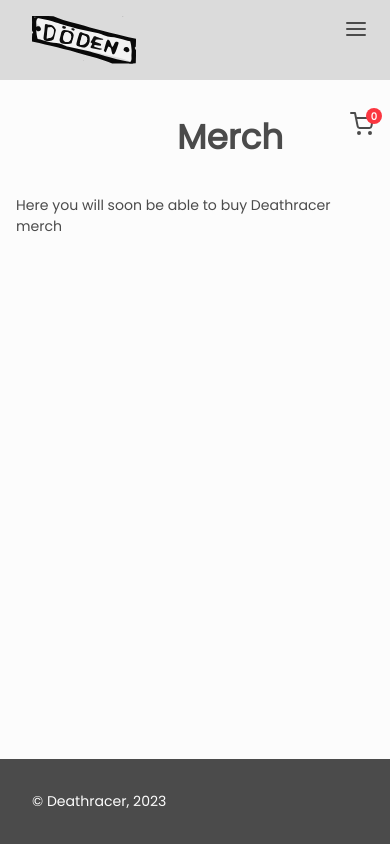
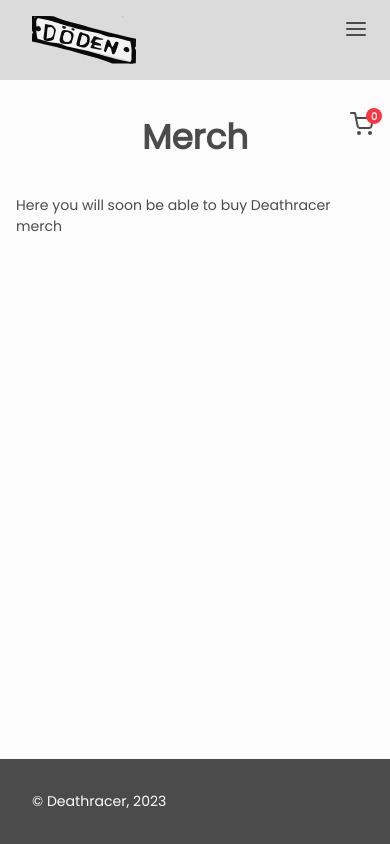
Before and after one commit to sarablom/deathracer, a Next.js app: page /merch in a window 390 px wide. Built offline with nearby package versions, Linux system fonts and the light colour scheme.

Commit message:
update positioning on mobile devices

```diff
--- a/src/app/StyledComponents.ts
+++ b/src/app/StyledComponents.ts
@@ -7,7 +7,6 @@ export const CarImage = styled(Image)`
 	width: 80%;
 	max-width: 750px;
 	height: fit-content;
-	margin: 0 auto;
 
 	@keyframes drivinFromRight {
 		from {
--- a/src/app/merch/page.tsx
+++ b/src/app/merch/page.tsx
@@ -12,15 +12,17 @@ const Merch: NextPage = () => {
 		<CartProvider>
 			<div
 				style={{
-					width: "55%",
 					display: "flex",
 					justifyContent: "space-between",
 					alignContent: "baseline",
 					marginLeft: "auto",
 				}}
 			>
+				<div style={{ flex: 1 }}></div>
 				<MainHeading text="Merch" />
-				<ShoppingCart />
+				<div style={{ flex: 1 }}>
+					<ShoppingCart />
+				</div>
 			</div>
 			<p>Here you will soon be able to buy Deathracer merch</p>
 		</CartProvider>
```
